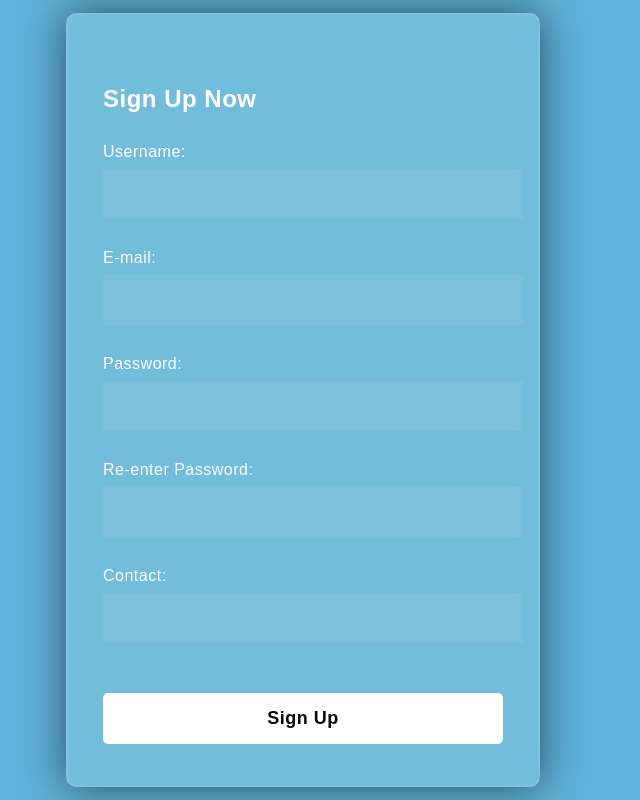
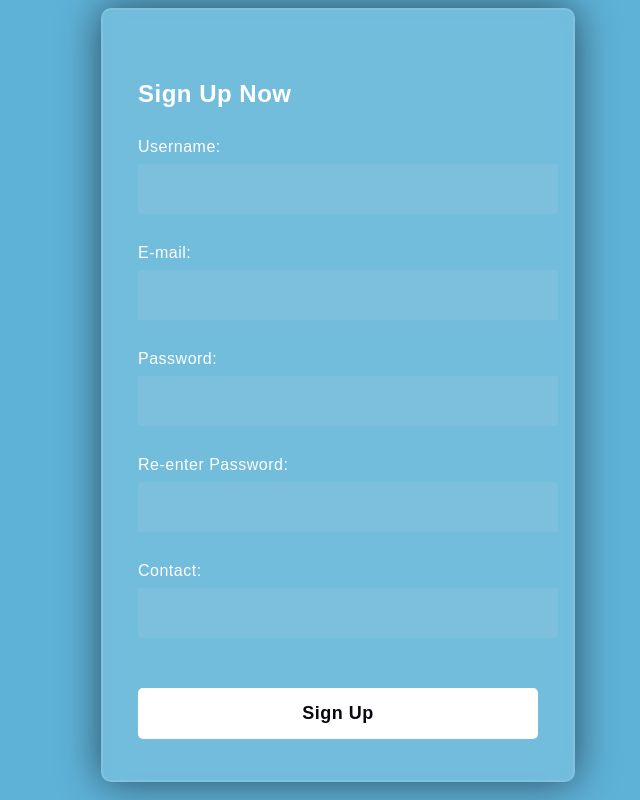
Before and after one commit to parassadafule/stocksden, a Flask app: page /register_page in a window 1280 px wide. Shown: the whole page, without its empty margins (337-977 px from the left). Run offline with Flask 3, Linux system fonts and the light colour scheme; parts of the project's set-up code (start-up, migrations or seed data) failed here and were passed over.

Commit message:
Update register.css

```diff
--- a/static/styles/register.css
+++ b/static/styles/register.css
@@ -1,9 +1,3 @@
-/* h2{
-    display: flex;
-    /* justify-content: center; */
-    /* align-items: center;
-    color: white; */
-
 *:before,
 *:after{
 padding: 0;
@@ -22,9 +16,9 @@ left: 50%;
 top: 50%;
 }
 .background .shape{
-height: 200px;
+height: fit-content;
 width: 200px;
-position: absolute;
+position: relative;
 border-radius: 50%;
 }
 
@@ -32,10 +26,8 @@ form{
 height: 670px;
 width: 400px;
 background-color: rgba(255,255,255,0.13);
-position: absolute;
-transform: translate(-50%,-50%);
-top: 50%;
-left: 50%;
+position: relative;
+margin-left: 430px;
 border-radius: 10px;
 backdrop-filter: blur(10px);
 border: 2px solid rgba(255,255,255,0.1);
```
